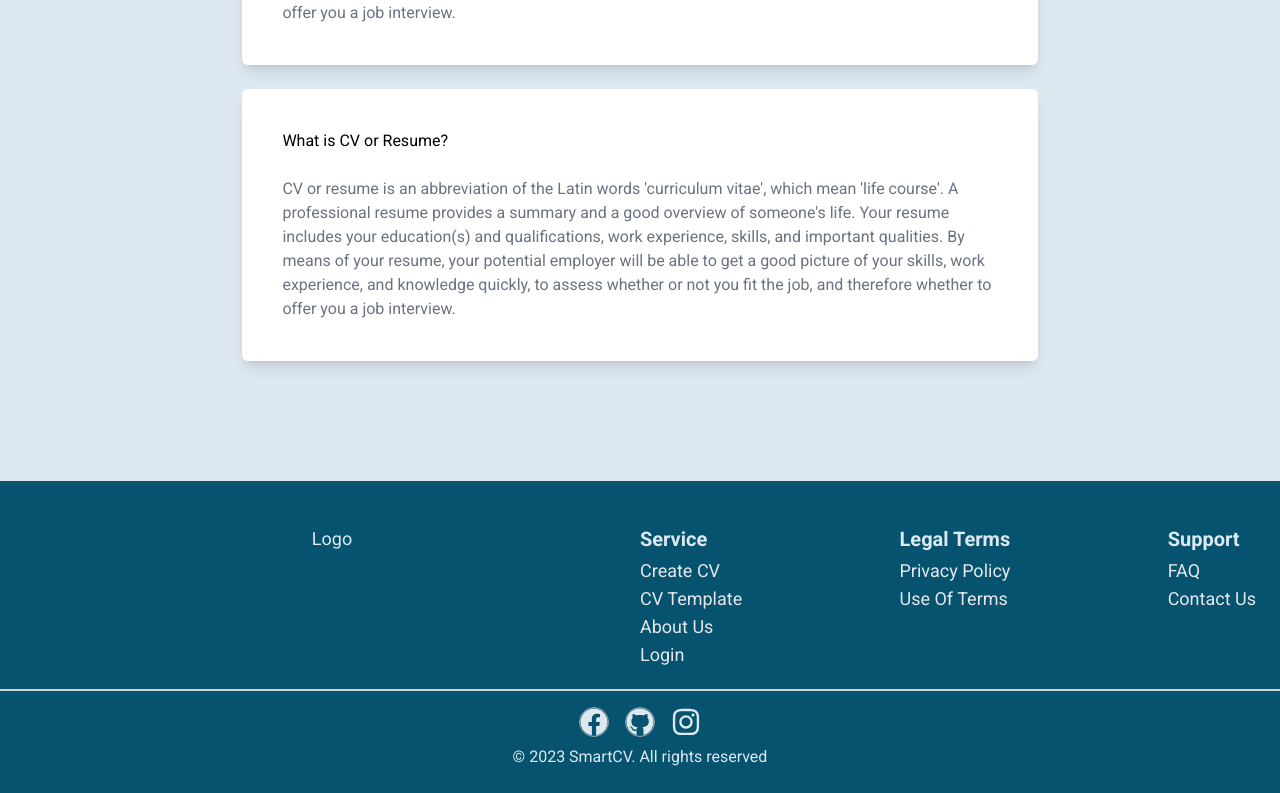
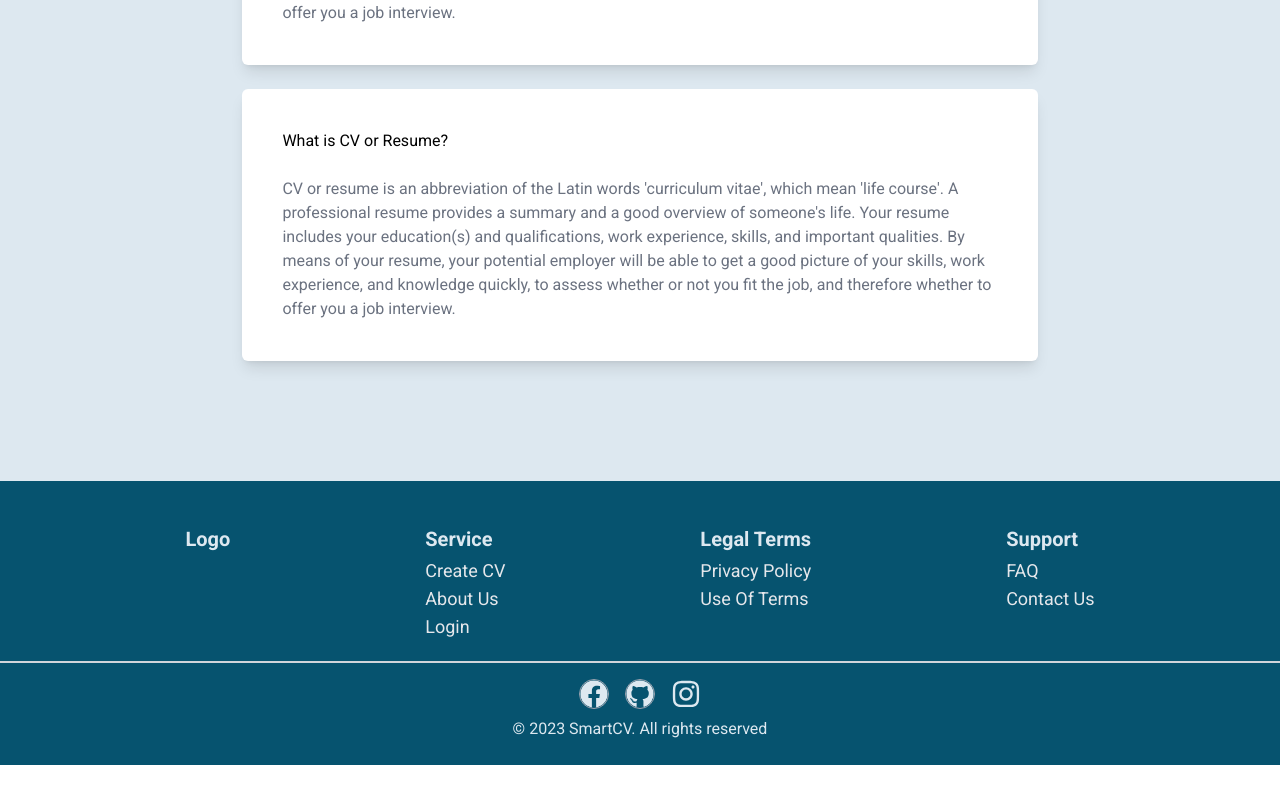
Before and after one commit to subashprj55/cvMaker, a React (Create React App) app: page / in a window 1280 px wide. Shown: the part 1794-2587 px from the top of the page. After the commit the page ends 2559 px from the top, so only its background shows below. Built offline with nearby package versions, Linux system fonts and the light colour scheme.

Commit message:
updated footer component (#19)
Co-authored-by: user <user@usernoMacBook-Air.local>

```diff
--- a/src/Components/Footer.jsx
+++ b/src/Components/Footer.jsx
@@ -1,33 +1,31 @@
-import React from "react"
+import React from 'react'
 //
-import { FaFacebook, FaGithub, FaInstagram } from "react-icons/fa"
-import { Link } from "react-router-dom"
+import { FaFacebook, FaGithub, FaInstagram } from 'react-icons/fa'
+import { Link } from 'react-router-dom'
+import CvContainer from './CvContainer'
 
 const Footer = () => {
   return (
     <div className="bg-[#06536f] py-6 text-[#DDE8F0]">
-      <div className="flex justify-around items-start capitalize text-lg border-b-2 border-gray-300 py-5 px-6">
-        <div className="flex-1 text-center">logo</div>
-        <div className="flex items-start justify-between flex-1">
+      <CvContainer>
+        <div className="flex justify-around capitalize text-lg py-5 px-6">
+          <div className="text-xl font-semibold pb-1">logo</div>
           <div>
-          <h2 className="text-xl font-semibold pb-1">Service</h2>
+            <h2 className="text-xl font-semibold pb-1">Service</h2>
             <ul className="text-gray-200">
               <li className="cursor-pointer hover:text-white duration-200">
-                <Link to={"/template"}>create CV</Link>
+                <Link to={'/basicInfo'}>create CV</Link>
               </li>
               <li className="hover:text-white duration-200 cursor-pointer">
-                <Link to={"/template"}>CV Template</Link>
+                About Us
               </li>
               <li className="hover:text-white duration-200 cursor-pointer">
-                <Link to={"/aboutus"}>About Us</Link>
-              </li>
-              <li className="hover:text-white duration-200 cursor-pointer">
-                <Link to={"/login"}>Login</Link>
+                <Link to={'/login'}>Login</Link>
               </li>
             </ul>
           </div>
           <div>
-          <h2 className="text-xl font-semibold pb-1">Legal Terms</h2>
+            <h2 className="text-xl font-semibold pb-1">Legal Terms</h2>
             <ul className="text-gray-200">
               <li className="cursor-pointer hover:text-white duration-200">
                 <Link to="">Privacy Policy</Link>
@@ -35,7 +33,6 @@ const Footer = () => {
               <li className="hover:text-white duration-200 cursor-pointer">
                 <Link to="">Use of Terms</Link>
               </li>
-
             </ul>
           </div>
           <div>
@@ -47,18 +44,20 @@ const Footer = () => {
               <li className="hover:text-white duration-200 cursor-pointer">
                 <Link to="">Contact Us</Link>
               </li>
-
             </ul>
           </div>
         </div>
-      </div>
-      <div className="pt-4">
+      </CvContainer>
+
+      {/* copyright section */}
+      <div className="pt-4 border-t-2 border-gray-300">
         <div className="flex justify-center gap-4 mb-2">
           <FaFacebook className="text-3xl cursor-pointer hover:scale-110 duration-300 rounded-full border border-gray-400" />
           <a
-            href="https://github.com/Shivakc7/College-Project"
+            href="https://github.com/subashprj55/cvMaker"
             rel="noreferrer"
-            target="_blank">
+            target="_blank"
+          >
             <FaGithub className="text-3xl cursor-pointer hover:scale-110 duration-300 rounded-full border border-gray-400" />
           </a>
           <FaInstagram className="text-3xl cursor-pointer hover:scale-110 duration-300 " />
```
